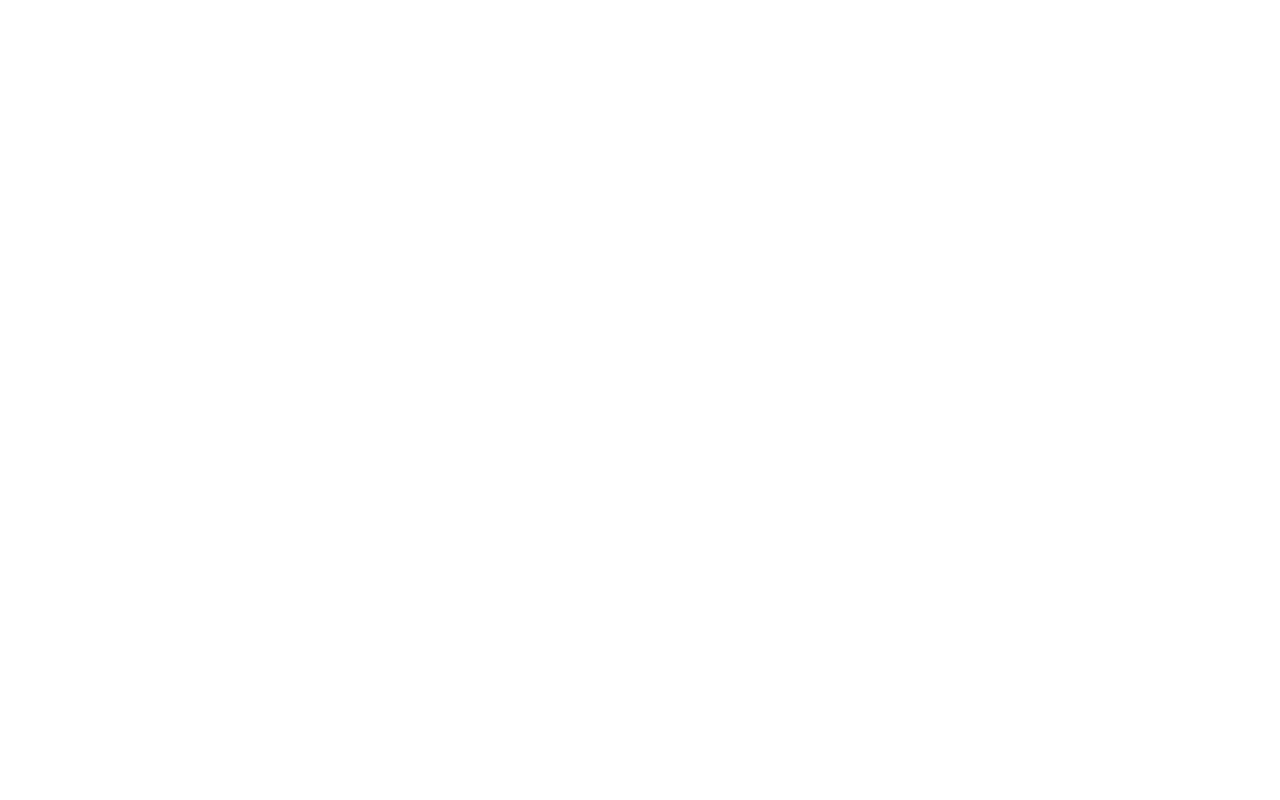
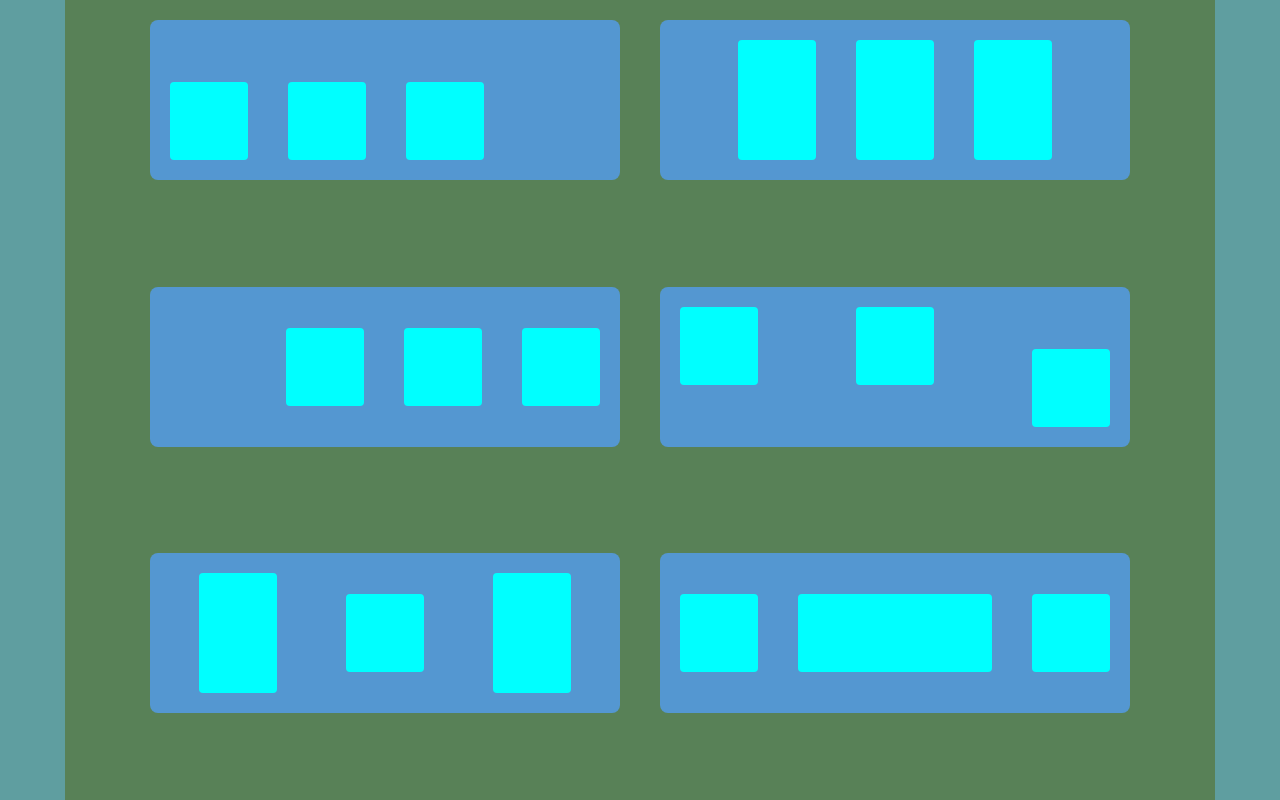
Before and after one commit to r0bb1n/Flexbox-practice, a plain HTML site: page index.html in a window 1280 px wide. Drawn offline with Linux system fonts and the light colour scheme.

Commit message:
almost done with squares

```diff
--- /dev/null
+++ b/flexbox-test/styles/index.css
@@ -0,0 +1,85 @@
+body {
+    background-color: aquamarine;
+    margin: 0;
+}
+
+.flex__example {
+    height: 100vh;
+    background-color: aquamarine;
+    display: flex;
+    flex-direction: column;
+    justify-content: center;
+    align-items: center;
+}
+
+.flex__heading {
+    font-size: 25px;
+    margin-bottom: 30px;
+}
+
+.container {
+    border: 5px dotted coral;
+    position: relative;
+    width: 70%;
+    min-height: 50%;
+    padding: 25px 0;
+    display: flex;
+    /*
+    justify-content: flex-start;
+    justify-content: flex-end;
+    justify-content: center;
+    justify-content: space-between;
+    justify-content: space-around;
+    justify-content: space-evenly;
+
+    align-items: flex-start;
+    align-items: flex-end;
+    align-items: center;
+    align-items: stretch;
+    align-items: baseline;
+
+    flex-direction: column;
+    flex-direction: column-reverse;
+    flex-direction: row;
+    flex-direction: row-reverse;
+
+
+
+    */
+}
+
+.card {
+    background-color: darkcyan;
+    border: 5px solid black;
+    border-radius: 15px;
+    min-width: 100px;
+    min-height: 100px;
+    margin: 20px;
+    display: flex;
+    justify-content: center;
+    align-items: center;
+    flex-basis: 180px;
+}
+
+.first {
+    /*
+    flex-grow: 2;
+    order: 1; */
+}
+
+.last {
+    /*order:-1*/
+}
+
+.second {
+    background-color: darkgrey;
+}
+
+.large {
+    flex-wrap: wrap;
+    /*
+    flex-wrap: nowrap;
+    flex-wrap: wrap-reverse;
+    */
+    min-height: 60%;
+}
--- a/index.css
+++ b/index.css
@@ -0,0 +1,132 @@
+body{
+    background-color: cadetblue;
+    display: flex;
+    justify-content: center;
+    margin: 0;
+}
+
+.card-square {
+    background-color: #588157;
+    display: flex;
+    justify-content: center;
+    height: 100vh;
+    width: 1150px;
+    flex: row;
+    flex-wrap: wrap;
+}
+
+.card-square__elem1 {
+    display: flex;
+    background-color: rgb(84, 151, 209);
+    border-radius: 8px;
+    margin: 20px;
+    width: 470px;
+    height: 160px;
+    flex-direction: row;
+    align-items: flex-end;
+}
+
+.card-square__elem2 {
+    display: flex;
+    background-color: rgb(84, 151, 209);
+    border-radius: 8px;
+    margin: 20px;
+    width: 470px;
+    height: 160px;
+    flex-direction: row;
+    justify-content: center;
+    align-items: stretch;
+}
+
+.card-square__elem3 {
+    display: flex;
+    background-color: rgb(84, 151, 209);
+    border-radius: 8px;
+    margin: 20px;
+    width: 470px;
+    height: 160px;
+    flex-direction: row;
+    justify-content: flex-end;
+    align-items: center;
+}
+
+.card-square__elem4 {
+    display: flex;
+    background-color: rgb(84, 151, 209);
+    border-radius: 8px;
+    margin: 20px;
+    width: 470px;
+    height: 160px;
+    flex-direction: row;
+    justify-content: space-between;
+    align-items: flex-start;
+}
+
+.card-square__elem5 {
+    display: flex;
+    background-color: rgb(84, 151, 209);
+    border-radius: 8px;
+    margin: 20px;
+    width: 470px;
+    height: 160px;
+    flex-direction: row;
+    justify-content: space-evenly;
+}
+
+.card-square__elem6 {
+    display: flex;
+    background-color: rgb(84, 151, 209);
+    border-radius: 8px;
+    margin: 20px;
+    width: 470px;
+    height: 160px;
+    flex-direction: row;
+    justify-content: center;
+    align-items: center;
+}
+
+.card-square__container {
+    background-color: aqua;
+    margin: 20px;
+    border-radius: 4px;
+    min-width: 78px;
+    min-height: 78px;
+}
+
+.card-square__container1 {
+    background-color: aqua;
+    margin: 20px;
+    border-radius: 4px;
+    min-width: 78px;
+    min-height: 78px;
+    justify-self: flex-end;
+    align-self: flex-end;
+}
+
+.card-square__container2 {
+    background-color: aqua;
+    margin: 20px;
+    border-radius: 4px;
+    min-width: 78px;
+    min-height: 78px;
+    justify-self: center;
+    align-self: center;
+}
+
+.card-square__container3 {
+    background-color: aqua;
+    margin: 20px;
+    border-radius: 4px;
+    min-width: 78px;
+    min-height: 78px;
+    flex-grow: 2;
+}
+
+.card-circle {
+    background-color: #588157;
+    display: flex;
+    flex-direction: column;
+    justify-content: center;
+    align-items: center;
+    height: 100vh;
+}
--- a/index.html
+++ b/index.html
@@ -4,9 +4,58 @@
     <meta charset="UTF-8">
     <meta http-equiv="X-UA-Compatible" content="IE=edge">
     <meta name="viewport" content="width=device-width, initial-scale=1.0">
+    <link rel="stylesheet" href="index.css">
     <title>Flexbox Practice</title>
 </head>
 <body>
+    <div class="card-square">
+        <div class="card-square__elem1">
+            <div class="card-square__container"></div>
+            <div class="card-square__container"></div>
+            <div class="card-square__container"></div>
+        </div>
+        <div class="card-square__elem2">
+            <div class="card-square__container"></div>
+            <div class="card-square__container"></div>
+            <div class="card-square__container"></div>
+        </div>
+        <div class="card-square__elem3">
+            <div class="card-square__container"></div>
+            <div class="card-square__container"></div>
+            <div class="card-square__container"></div>
+        </div>
+        <div class="card-square__elem4">
+            <div class="card-square__container"></div>
+            <div class="card-square__container"></div>
+            <div class="card-square__container1"></div>
+        </div>
+        <div class="card-square__elem5">
+            <div class="card-square__container"></div>
+            <div class="card-square__container2"></div>
+            <div class="card-square__container"></div>
+        </div>
+        <div class="card-square__elem6">
+            <div class="card-square__container"></div>
+            <div class="card-square__container3"></div>
+            <div class="card-square__container"></div>
+        </div>
+    </div>
+    <div class="card-circle">
+        <div class="card-circle__elem">
 
+        </div>
+        <div class="card-circle__elem">
+
+        </div>
+        <div class="card-circle__elem">
+
+        </div>
+        <div class="card-circle__elem">
+
+        </div>
+        <div class="card-circle__elem">
+
+        </div>
+    </div>
 </body>
 </html>
```
Also changed, not shown: flexbox-test/index.html (added, +37 -0 lines).
